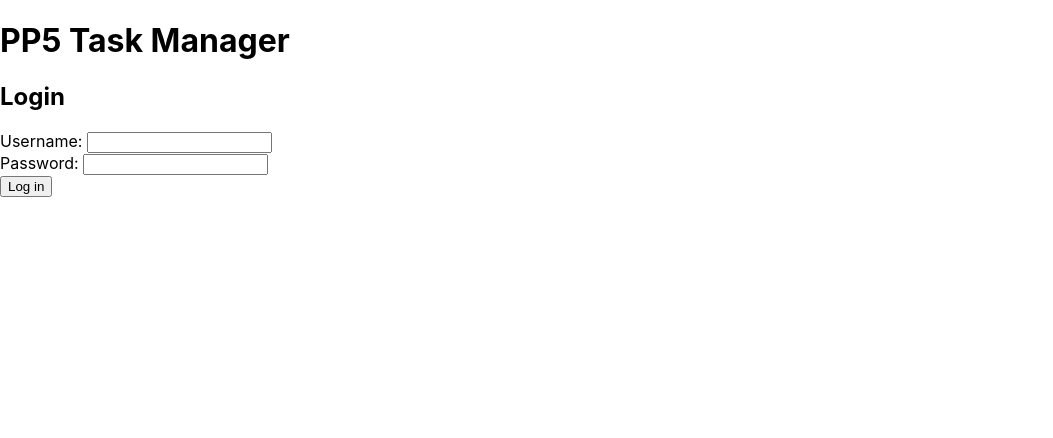
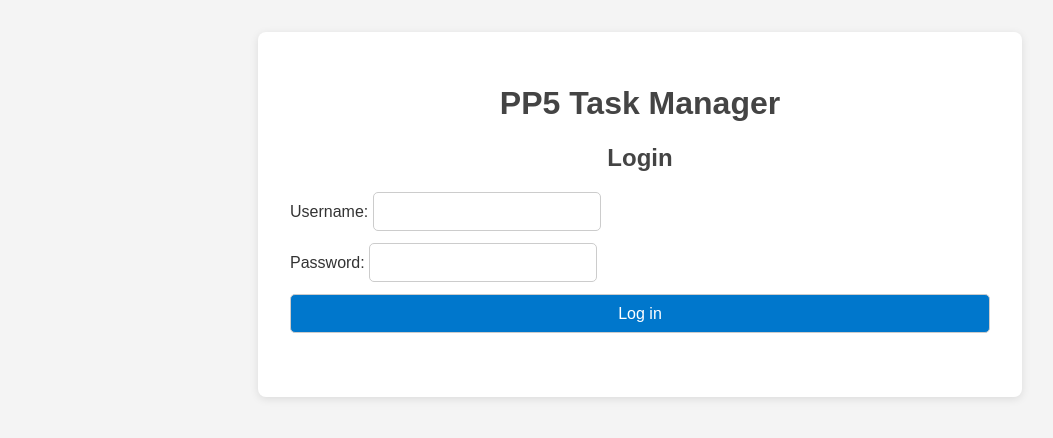
Before and after one commit to AndyLang81/pp5-frontend, a React (Create React App) app: page / in a window 1280 px wide. Shown: the top 438 px of the page, without its empty margins (0-1053 px from the left). Built offline with nearby package versions, Linux system fonts and the light colour scheme.

Commit message:
Apply basic styling for layout and task cards to improve visual structure

```diff
--- a/src/App.css
+++ b/src/App.css
@@ -1,38 +1,63 @@
-.App {
-  text-align: center;
+body {
+  font-family: Arial, sans-serif;
+  background-color: #f4f4f4;
+  margin: 0;
+  padding: 2rem;
+  color: #333;
 }
 
-.App-logo {
-  height: 40vmin;
-  pointer-events: none;
+.App {
+  max-width: 700px;
+  margin: auto;
+  background-color: white;
+  padding: 2rem;
+  border-radius: 8px;
+  box-shadow: 0 2px 8px rgba(0, 0, 0, 0.1);
 }
 
-@media (prefers-reduced-motion: no-preference) {
-  .App-logo {
-    animation: App-logo-spin infinite 20s linear;
-  }
+h1, h2, h3 {
+  text-align: center;
+  color: #444;
 }
 
-.App-header {
-  background-color: #282c34;
-  min-height: 100vh;
+form {
   display: flex;
   flex-direction: column;
-  align-items: center;
-  justify-content: center;
-  font-size: calc(10px + 2vmin);
-  color: white;
+  gap: 0.75rem;
+  margin-bottom: 2rem;
 }
 
-.App-link {
-  color: #61dafb;
+input, textarea, select, button {
+  padding: 0.6rem;
+  font-size: 1rem;
+  border: 1px solid #ccc;
+  border-radius: 5px;
 }
 
-@keyframes App-logo-spin {
-  from {
-    transform: rotate(0deg);
-  }
-  to {
-    transform: rotate(360deg);
-  }
+button {
+  background-color: #0077cc;
+  color: white;
+  cursor: pointer;
+  transition: background 0.2s ease;
 }
+
+button:hover {
+  background-color: #005fa3;
+}
+
+ul {
+  list-style: none;
+  padding-left: 0;
+}
+
+li {
+  background-color: #fafafa;
+  border: 1px solid #ddd;
+  padding: 1rem;
+  margin-bottom: 1rem;
+  border-radius: 6px;
+}
+
+button + button {
+  margin-left: 10px;
+}
--- a/src/App.js
+++ b/src/App.js
@@ -1,3 +1,4 @@
+import './App.css';
 import React, { useState } from 'react';
 import Login from './Login';
 import TaskList from './TaskList';
```
